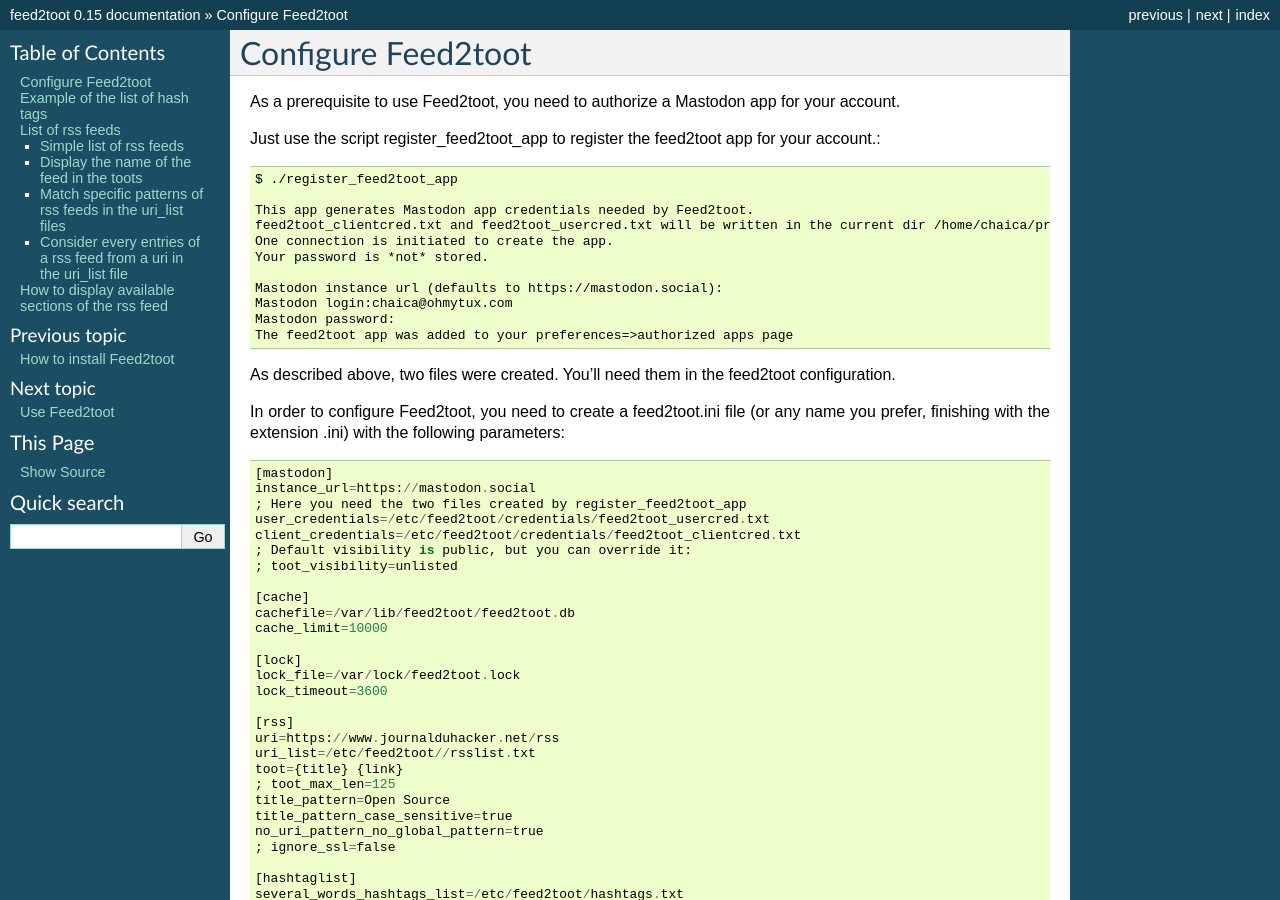
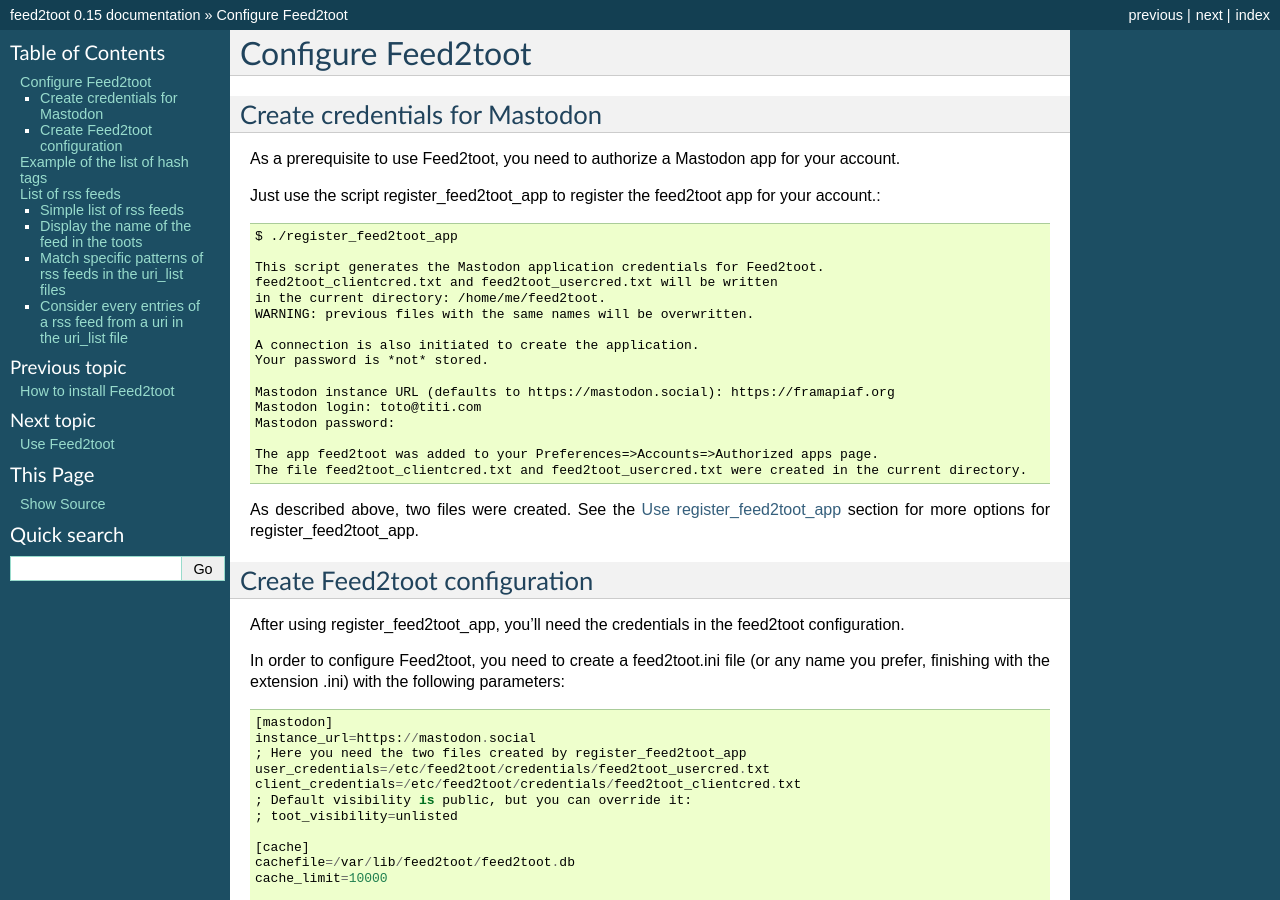
Before and after one commit to zobin8/feed2shark, a Sphinx documentation site: the page built from docs/source/configure.rst, in a window 1280 px wide and 900 px high. Built offline with Sphinx 7.4.7, drawn with Linux system fonts in a browser that asks for light colours; some of the changed text lies outside the part shown.

Commit message:
register_feed2toot_app: --name, --user-credentials-file and client-credentials-file CLI options and documentation

```diff
--- a/docs/source/conf.py
+++ b/docs/source/conf.py
@@ -31,6 +31,7 @@
 # ones.
 extensions = [
     'sphinx.ext.autodoc',
+    'sphinx.ext.autosectionlabel'
 ]
 
 # Add any paths that contain templates here, relative to this directory.
--- a/docs/source/configure.rst
+++ b/docs/source/configure.rst
@@ -1,23 +1,34 @@
 Configure Feed2toot
 ===================
 
+Create credentials for Mastodon
+-------------------------------
 As a prerequisite to use Feed2toot, you need to authorize a Mastodon app for your account.
 
 Just use the script register_feed2toot_app to register the feed2toot app for your account.::
 
     $ ./register_feed2toot_app
 
-    This app generates Mastodon app credentials needed by Feed2toot.
-    feed2toot_clientcred.txt and feed2toot_usercred.txt will be written in the current dir /home/chaica/progra/python/feed2toot.
-    One connection is initiated to create the app.
+    This script generates the Mastodon application credentials for Feed2toot.
+    feed2toot_clientcred.txt and feed2toot_usercred.txt will be written
+    in the current directory: /home/me/feed2toot.
+    WARNING: previous files with the same names will be overwritten.
+
+    A connection is also initiated to create the application.
     Your password is *not* stored.
 
-    Mastodon instance url (defaults to https://mastodon.social):
-    Mastodon login:chaica@ohmytux.com
+    Mastodon instance URL (defaults to https://mastodon.social): https://framapiaf.org
+    Mastodon login: toto@titi.com
     Mastodon password:
-    The feed2toot app was added to your preferences=>authorized apps page
 
-As described above, two files were created. You'll need them in the feed2toot configuration.
+    The app feed2toot was added to your Preferences=>Accounts=>Authorized apps page.
+    The file feed2toot_clientcred.txt and feed2toot_usercred.txt were created in the current directory.
+
+As described above, two files were created. See the :ref:`Use register_feed2toot_app` section for more options for register_feed2toot_app.
+
+Create Feed2toot configuration
+------------------------------
+After using register_feed2toot_app, you'll need the credentials in the feed2toot configuration.
 
 In order to configure Feed2toot, you need to create a feed2toot.ini file (or any name you prefer, finishing with the extension .ini) with the following parameters::
 
@@ -88,7 +99,7 @@
 - {one field of the rss feed}_pattern: takes a string representing a pattern to match for a specified field of each rss entry of the rss feed, like title_pattern or summary_pattern.
 - {one field of the rss feed}_pattern_case_sensitive: either the pattern matching for the specified field should be case sensitive or not. Default to true if not specified.
 - no_uri_pattern_no_global_pattern: don't apply global pattern (see above) when no pattern-by-uri is defined in the uri_list. Allows to get all entries of a rss in the uri_list because no pattern is defined so we match them all. Defaults to false, meaning the global patterns will be tried on every rss in the uri_list NOT HAVING specific patterns and so ONLY entries from the specific uri in the uri_list matching the global patterns will be considered.
- addtags: add the tags from the rss feed at the end of the toot. Defaults to true.
+- addtags: add the tags from the rss feed at the end of the toot. Defaults to true.
 - ignore_ssl: when the uri or uri_list contains an https url with an invalid certificate (e.g an expired one), feed2toot will be unable to get rss content. This option allows to bypass the ssl security to catch the rss content. Defaults to false.
 
 For the [hashtaglist] section:
@@ -143,8 +154,8 @@
 ----------------------------------------------------------
 You can use specific pattern matching for uri in the uri_list file to filter some of the rss entries of a rss feed. Lets modify the previous file::
 
-https://www.journalduhacker.net/rss|title|hacker,psql
-https://carlchenet.com/feed|title|gitlab
+    https://www.journalduhacker.net/rss|title|hacker,psql
+    https://carlchenet.com/feed|title|gitlab
 
 Each line of this file starts with an uri, followed by a pipe (|), followed by the name of the available section to parse (see below), again followed by a pipe (|), followed by patterns, each pattern being separated from the other one by a semi-colon (,).
 
@@ -165,10 +176,3 @@
     https://blog.linuxjobs.fr/feed.php?rss
 
 The last line of the file above only has the url of a rss feed. All entries from this feed will be tooted.
-
-How to display available sections of the rss feed
-=================================================
-Feed2toot offers the **--rss-sections** command line option to display the available section of the rss feed and exits::
-
-    $ feed2toot --rss-sections -c feed2toot.ini
-    The following sections are available in this RSS feed: ['title', 'comments', 'authors', 'link', 'author', 'summary', 'links', 'tags', id', 'author_detail', 'published'].
--- a/docs/source/use.rst
+++ b/docs/source/use.rst
@@ -5,7 +5,7 @@
     $ feed2toot -c /path/to/feed2toot.ini
 
 Run Feed2toot on a regular basis
-=================================
+---------------------------------
 Feed2toot should be launched on a regular basis in order to efficiently send your new RSS entries to Mastodon. It is quite easy to achieve by adding a line to your user crontab, as described below::
 
     @hourly feed2toot -c /path/to/feed2toot.ini
@@ -43,22 +43,55 @@
     populating RSS entry https://www.journalduhacker.net/s/lqswmz
 
 How to display available sections of the rss feed
-=================================================
+-------------------------------------------------
 Starting from 0.8, Feed2toot offers the **--rss-sections** command line option to display the available section of the rss feed and exits::
 
     $ feed2toot --rss-sections -c feed2toot.ini
     The following sections are available in this RSS feed: ['title', 'comments', 'authors', 'link', 'author', 'summary', 'links', 'tags', id', 'author_detail', 'published'].
 
 Using syslog
-============
+------------
 Feed2toot is able to send its log to syslog. You can use it with the following command::
 
     $ feed2toot --syslog=WARN -c /path/to/feed2toot.ini
 
 Limit number of rss entries published at each execution
-=======================================================
+-------------------------------------------------------
 If you want to limit the number of rss entries published at each execution, you can use the --limit CLI option.
 
     $ feed2toot --limit 5 -c /path/to/feed2toot.ini
 
 The number of posts to Mastodon will be at 5 posts top with this CLI option.
+
+Use register_feed2toot_app
+==========================
+You need a Mastodon app associated to a user on the Mastodon instance. The script register_feed2toot_app will create an app for Feed2toot and upload it on the specified Mastodon instance.
+
+Primary usage ::
+
+    $ register_feed2toot_app
+
+Possible CLI options:
+
+- use the **--client-credentials-file** option to change the filename in which the client credentials are stored (defaults to feed2toot_clientcred.txt)
+- use the **--user-credentials-file** option to change the filename in which the user credentials are stored (defaults to feed2toot_usercred.txt)
+- use the **--name** to change the Mastodon app name (defaults to feed2toot)
+
+Example with full options and full output::
+
+    $ ./register_feed2toot_app --user-credentials-file f2tusercreds.txt --client-credentials-file f2tclientcreds.txt --name f2t
+
+    This script generates the Mastodon application credentials for Feed2toot.
+    f2tclientcreds.txt and f2tusercreds.txt will be written
+    in the current directory: /home/me/feed2toot/scripts.
+    WARNING: previous files with the same names will be overwritten.
+
+    A connection is also initiated to create the application.
+    Your password is *not* stored.
+
+    Mastodon instance URL (defaults to https://mastodon.social): https://framapiaf.org
+    Mastodon login: toto@titi.com
+    Mastodon password:
+
+    The app f2t was added to your preferences=>authorized apps page.
+    The file f2tclientcreds.txt and f2tusercreds.txt were created in the current directory.
```
Also changed, not shown: other parts of docs/source/use.rst (+4 -4 lines), 1 other file.
